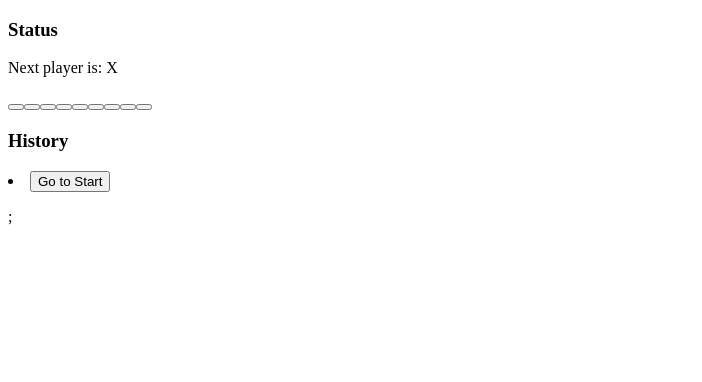
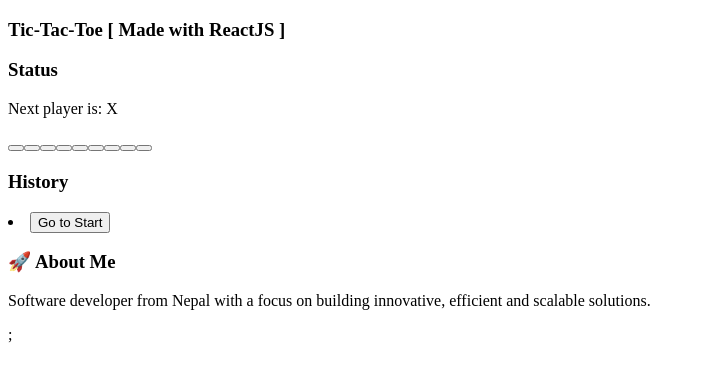
Before and after one commit to nabinbogati/tic-tac-toe, a React (Vite) app: page / in a window 1280 px wide. Shown: the top 382 px of the page, without its empty margins (0-702 px from the left). Built offline with nearby package versions, Linux system fonts and the light colour scheme; the HTML template or start-up script is replaced by a standard one.

Commit message:
added title and attribute

```diff
--- a/src/Board.jsx
+++ b/src/Board.jsx
@@ -102,7 +102,10 @@ function Board({ xIsNext, squares, onPlay, moves }) {
   return (
     <>
       <div className="container">
-        <div className="game-status">{status}</div>
+        <div className="game-title">
+          <h3>Tic-Tac-Toe [ Made with ReactJS ]</h3>
+        </div>
+        <div className="game-status status">{status}</div>
         <div className="button-container">
           <Square value={squares[0]} onSquareClick={() => handleClick(0)} />
           <Square value={squares[1]} onSquareClick={() => handleClick(1)} />
@@ -114,9 +117,16 @@ function Board({ xIsNext, squares, onPlay, moves }) {
           <Square value={squares[7]} onSquareClick={() => handleClick(7)} />
           <Square value={squares[8]} onSquareClick={() => handleClick(8)} />
         </div>
-        <div className="game-history">
+        <div className="game-history status">
           <h3>History</h3>
           <p>{moves}</p>
+        </div>
+        <div className="about-me">
+          <h3> 🚀 About Me </h3>
+          <p>
+            Software developer from Nepal with a focus on building innovative,
+            efficient and scalable solutions.
+          </p>
         </div>
       </div>
     </>
--- a/src/main.css
+++ b/src/main.css
@@ -1,6 +1,8 @@
 body {
     font-size: 15px;
     font-family: "JetBrainsMono NF";
+    background-color: lightcoral;
+    opacity: 1;
 }
 
 .square {
@@ -17,12 +19,12 @@ body {
 
 .container {
     display: grid;
-    /* grid-template-columns: repeat(3, 300px); */
-    /* grid-template-columns: repeat(auto-fit, auto-fit)); */
-    grid-template-columns: repeat(auto-fit, minmax(300px, 300px));
+    grid-template-columns: repeat(auto-fit, minmax(300px, 900px));
     grid-auto-rows: auto;
-    grid-gap: 50px;
     place-content: center;
+    margin: 50px;
+    padding: 20px;
+    grid-gap: 20px;
     height: 100vh;
 }
 
@@ -30,20 +32,28 @@ body {
     display: grid;
     grid-template-columns: repeat(3, 100px);
     grid-template-rows: repeat(3, 100px);
+    justify-self: center;
 }
 
-.game-status {
+.status {
     border: 1px solid cyan;
     text-align: center;
     width: 300px;
     padding: 2px;
+    justify-self: center;
 }
 
 .game-history {
+    height: 300px;
+}
+
+.game-title,
+.about-me {
+    border: 1px solid cyan;
+    text-align: center;
     width: 300px;
     padding: 2px;
-    border: 1px solid cyan;
-    text-align: center;
+    justify-self: center;
 }
 
 li {
@@ -55,7 +65,6 @@ li > button {
     width: 200px;
     padding: 1px;
     margin: 1px;
-
     border: 1px solid gray;
 }
 
@@ -66,7 +75,7 @@ li > button:hover {
 @media (max-width: 1000px) {
     /* Adjust breakpoint as needed */
     .container {
-        grid-template-columns: 1fr; /* One column forces stacking */
+        grid-template-columns: 500px; /* one column forces stacking */
         place-self: center;
     }
 }
```
